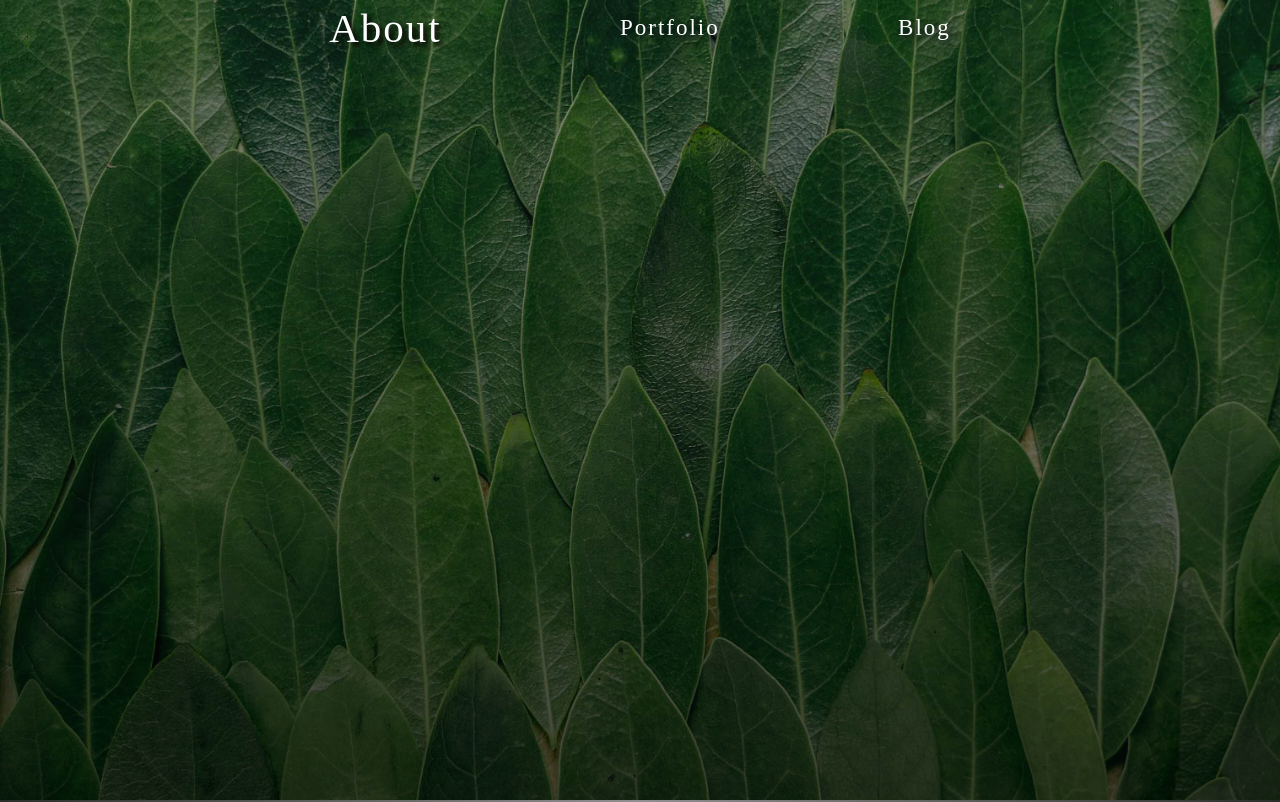
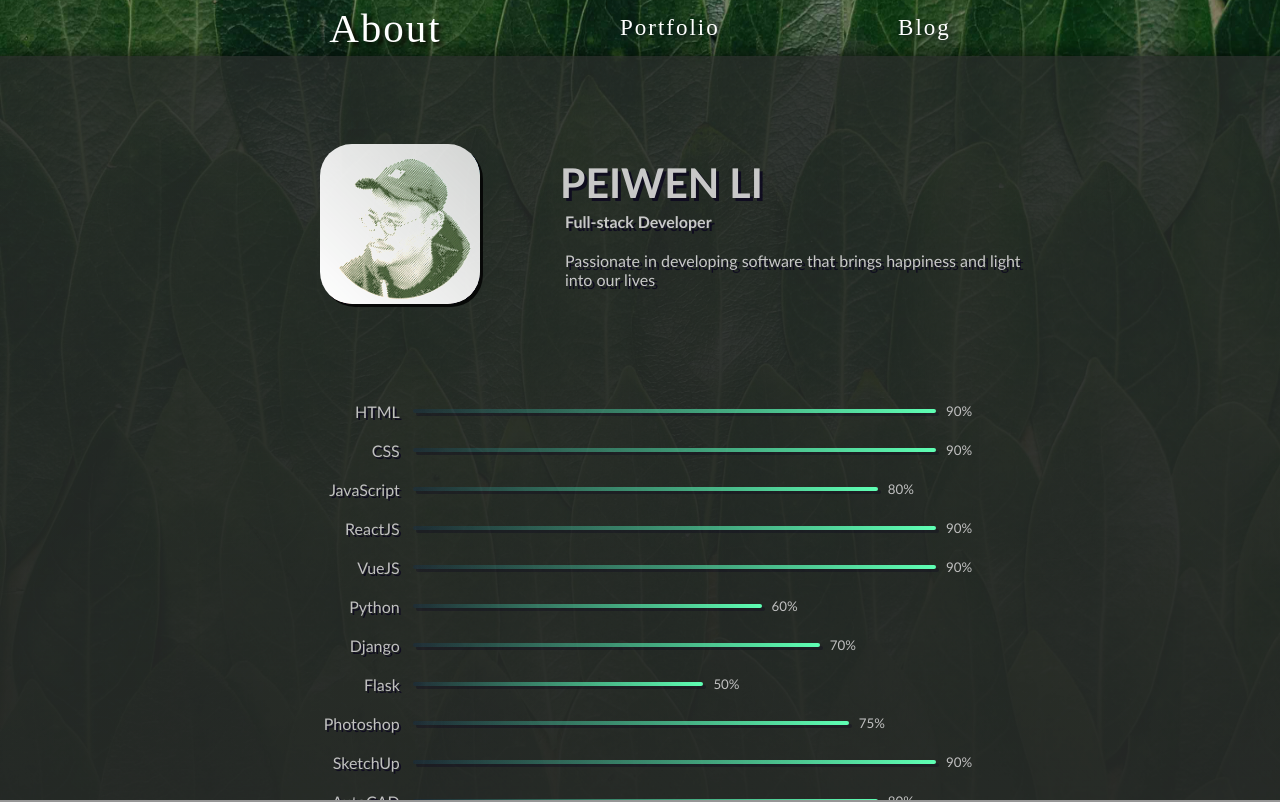
Before and after one commit to LD8/next-donlee, a Next.js app: page /about in a window 1280 px wide. Shown: the top 802 px of the page. Built offline with nearby package versions, Linux system fonts and the light colour scheme; a web font is replaced by a local one.

Commit message:
feat: about page migrated, add transition too

```diff
--- a/components/Footer.js
+++ b/components/Footer.js
@@ -1,6 +1,6 @@
 import React from 'react'
 import styled from 'styled-components'
-import Icon  from './Icon'
+import Icon from './Icon'
 
 const icons = [
   {
--- /dev/null
+++ b/components/Layout/Main.js
@@ -0,0 +1,69 @@
+import React from 'react'
+import { useRouter } from 'next/router'
+import styled from 'styled-components'
+import { useTransition, animated } from 'react-spring'
+import Footer from '../Footer'
+
+export default function Main({ children }) {
+  const location = useRouter()
+  const transitions = useTransition(location, (location) => location.pathname, {
+    from: { opacity: 0, transform: 'translate3d(100%,0,0)' },
+    enter: { opacity: 1, transform: 'translate3d(0%,0,0)' },
+    leave: { opacity: 0, transform: 'translate3d(-100%,0,0)' },
+  })
+  return transitions.map(({ item: location, props, key }) => (
+    <SMain id='main' key={key} style={props}>
+      <SPageContainer id='SPageContainer'>
+        <div className='scroll-page'>
+          {children}
+          <Footer />
+        </div>
+      </SPageContainer>
+    </SMain>
+  ))
+}
+
+const SMain = styled(animated.main)`
+  position: relative;
+  height: 100%;
+  width: 100%;
+  z-index: 5;
+`
+
+const SPageContainer = styled.div`
+  position: absolute;
+  height: 93vh;
+  width: 100vw;
+  top: 7vh;
+  display: flex;
+  flex-direction: column;
+  align-items: center;
+  border-radius: 5px 5px 0 0;
+  box-shadow: 0 0 20px var(--bg-shadow-color);
+  will-change: transform opacity;
+  .scroll-page {
+    width: 100%;
+    height: 100%;
+    display: flex;
+    flex-direction: column;
+    align-items: center; /* DO NOT USE 'justify-content: center', or it won't scroll */
+    overflow-y: scroll;
+    overflow-x: hidden;
+    -webkit-overflow-scrolling: touch; /* keep scrolling after finger leaves the screen */
+    /* dark background, light font */
+    color: silver;
+    /* background-color: rgb(40, 43, 41); */
+    background-image: linear-gradient(
+      180deg,
+      rgba(40, 43, 41, 0.8),
+      rgba(40, 43, 41, 0.9)
+    );
+    ::-webkit-scrollbar {
+      width: 4px;
+    }
+    ::-webkit-scrollbar-thumb {
+      background-color: rgba(80, 100, 80, 0.3);
+      border-radius: 3px;
+    }
+  }
+`
--- a/components/Layout/index.js
+++ b/components/Layout/index.js
@@ -1,29 +1,21 @@
+import { useRouter } from 'next/router'
 import React from 'react'
-// import { useLocation } from 'react-router-dom'
-import { useRouter } from 'next/router'
-import Head from 'next/head'
 import styled from 'styled-components'
+import Main from './Main'
 import Nav from './Nav'
 import Quote from './Quote'
-import Footer from '../Footer'
 
 export default function Layout({ children }) {
   const { pathname } = useRouter()
   const isLanding = pathname === '/'
 
   return (
-    <>
-      <Head>
-        <title>Don Lee</title>
-      </Head>
-      <SContainer id='SContainer'>
-        <SBGDimmer darken={isLanding} id='SBGDimmer' />
-        <Nav />
-        {children}
-        <Quote transparent={isLanding} />
-      </SContainer>
-      {!isLanding && <Footer />}
-    </>
+    <SContainer id='SContainer'>
+      <SBGDimmer id='SBGDimmer' darken={isLanding} />
+      <Nav />
+      {!isLanding && <Main>{children}</Main>}
+      <Quote transparent={isLanding} />
+    </SContainer>
   )
 }
 
--- /dev/null
+++ b/components/about/AnimateImage.js
@@ -0,0 +1,39 @@
+import React from 'react'
+import styled from 'styled-components'
+import { useSpring, animated } from 'react-spring'
+
+export default function AnimateImage({ imageSource, altText }) {
+  const dangleProps = useSpring({
+    transform: 'rotateZ(0deg)',
+    from: { transform: 'rotateZ(30deg)' },
+    config: { mass: 3, tension: 150, friction: 15 },
+  })
+
+  return (
+    <ImgContainer id='ImgContainer'>
+      <animated.img src={imageSource} alt={altText} style={dangleProps} />
+    </ImgContainer>
+  )
+}
+
+const ImgContainer = styled.div`
+  display: flex;
+  justify-content: center;
+  width: 40%;
+  @media only screen and (max-width: 800px) {
+    width: 100%;
+  }
+  img {
+    width: 50%;
+    height: 50%;
+    max-width: 200px;
+    border-radius: 20%;
+    box-shadow: 3px 3px 0 rgba(10, 5, 30, 0.8);
+    background-image: linear-gradient(
+      45deg,
+      rgba(230, 210, 200, 1),
+      rgba(200, 220, 220, 0.8)
+    );
+    filter: contrast(1.9);
+  }
+`
--- /dev/null
+++ b/components/about/Skill.js
@@ -0,0 +1,70 @@
+import React from 'react'
+import styled from 'styled-components'
+import { useSpring, animated, config } from 'react-spring'
+
+export default function Skill({ skill, percentage, index }) {
+  const numberProps = useSpring({
+    number: percentage,
+    from: { number: 0 },
+    delay: index * 100,
+    config: config.molasses,
+  })
+  const widthProps = useSpring({
+    width: `${percentage}%`,
+    from: { width: `0%` },
+    delay: index * 100,
+    config: config.molasses,
+  })
+  return (
+    <SSkill id='SSkill'>
+      <div className='skill-name'>{skill}</div>
+      <div className='skill-percentage-box'>
+        <animated.div className='skill-percentage-fill' style={widthProps} />
+        <animated.div className='skill-percentage-text'>
+          {numberProps.number.interpolate((n) => `${n.toFixed()}%`)}
+        </animated.div>
+      </div>
+    </SSkill>
+  )
+}
+
+const SSkill = styled.li`
+  margin: 0 auto;
+  width: 100%;
+  margin: 10px 0 10px 1.5vw;
+  font-size: calc(1vmin + 8px);
+  display: flex;
+  justify-content: center;
+  --skill-name-width: calc(3vw + 60px);
+  @media only screen and (max-width: 800px) {
+    max-width: 100vw;
+    margin: 1vh 0 1vh 0.5vw;
+  }
+  .skill-name {
+    width: var(--skill-name-width);
+    text-align: right;
+    padding-right: 1vw;
+    text-shadow: 2px 2px 0 rgba(10, 5, 30, 0.8);
+  }
+  .skill-percentage-box {
+    display: flex;
+    align-items: center;
+    width: calc(100% - var(--skill-name-width));
+    max-width: 600px;
+    .skill-percentage-fill {
+      width: 100%;
+      height: 20%;
+      border-radius: 3px;
+      background-image: linear-gradient(
+        90deg,
+        rgba(0, 50, 110, 0.2),
+        rgb(95, 255, 180)
+      );
+      box-shadow: 3px 3px 0 rgba(10, 5, 30, 0.3);
+    }
+    .skill-percentage-text {
+      font-size: smaller;
+      padding: 0 0 0 10px;
+    }
+  }
+`
--- a/components/about/index.js
+++ b/components/about/index.js
@@ -0,0 +1,4 @@
+import AnimateImage from './AnimateImage'
+import Skill from './Skill'
+
+export { AnimateImage, Skill }
--- a/pages/about.js
+++ b/pages/about.js
@@ -1,13 +1,113 @@
 import React from 'react'
 import { Layout } from '../components'
 import Head from 'next/head'
+import styled from 'styled-components'
+import { Skill, AnimateImage } from '../components/about'
 
+const skills = [
+  { skill: 'HTML', percentage: 90 },
+  { skill: 'CSS', percentage: 90 },
+  { skill: 'JavaScript', percentage: 80 },
+  { skill: 'ReactJS', percentage: 90 },
+  { skill: 'VueJS', percentage: 90 },
+  { skill: 'Python', percentage: 60 },
+  { skill: 'Django', percentage: 70 },
+  { skill: 'Flask', percentage: 50 },
+  { skill: 'Photoshop', percentage: 75 },
+  { skill: 'SketchUp', percentage: 90 },
+  { skill: 'AutoCAD', percentage: 80 },
+]
 export default function AboutPage() {
   return (
     <Layout>
       <Head>
         <title>About Peiwen Li</title>
       </Head>
+      <SMyInfo id='SMyInfo'>
+        <section className='info-section'>
+          <AnimateImage imageSource={'/portrait.png'} altText='my portrait' />
+          <div className='my-info'>
+            <h2>Peiwen Li</h2>
+            <h4>Full-stack Developer</h4>
+            <p>
+              Passionate in developing software that brings happiness and light
+              into our lives
+            </p>
+          </div>
+        </section>
+
+        <section className='skill-section'>
+          <ul>
+            {skills.map((i, index) => (
+              <Skill
+                key={i.skill}
+                skill={i.skill}
+                percentage={i.percentage}
+                index={index}
+              />
+            ))}
+          </ul>
+        </section>
+      </SMyInfo>
     </Layout>
   )
 }
+
+const SMyInfo = styled.div`
+  width: 100%;
+  max-width: 800px;
+  min-height: 900px;
+  display: flex;
+  flex-wrap: wrap;
+  .info-section {
+    width: 100%;
+    margin: 5vh auto;
+    display: flex;
+    flex-wrap: wrap;
+    align-items: center;
+    justify-content: center;
+    /* img is styled in AnimateImage.js */
+    .my-info {
+      width: 60%;
+      text-align: left;
+      color: var(--title);
+      text-shadow: 3px 3px 0 rgba(10, 5, 30, 0.8);
+      font-weight: 400;
+      h2 {
+        text-transform: uppercase;
+        margin-bottom: 5px;
+        font-size: calc(2vmin + 25px);
+      }
+      h4,
+      p {
+        margin: 0 0 20px 5px;
+      }
+      p {
+        margin-bottom: 0;
+      }
+      @media only screen and (max-width: 800px) {
+        width: calc(100vw - 8px);
+        text-align: center;
+        h2 {
+          margin: 4vh 0 5px 0;
+        }
+        h4,
+        p {
+          margin: 0 10px 2vh;
+        }
+      }
+    }
+  }
+  .skill-section {
+    width: 100%;
+    margin: 0 20px 5vh 10px;
+    ul {
+      width: 100%;
+      max-width: 680px;
+      margin: 0 auto;
+      display: flex;
+      flex-direction: column;
+      justify-content: center;
+    }
+  }
+`
```
